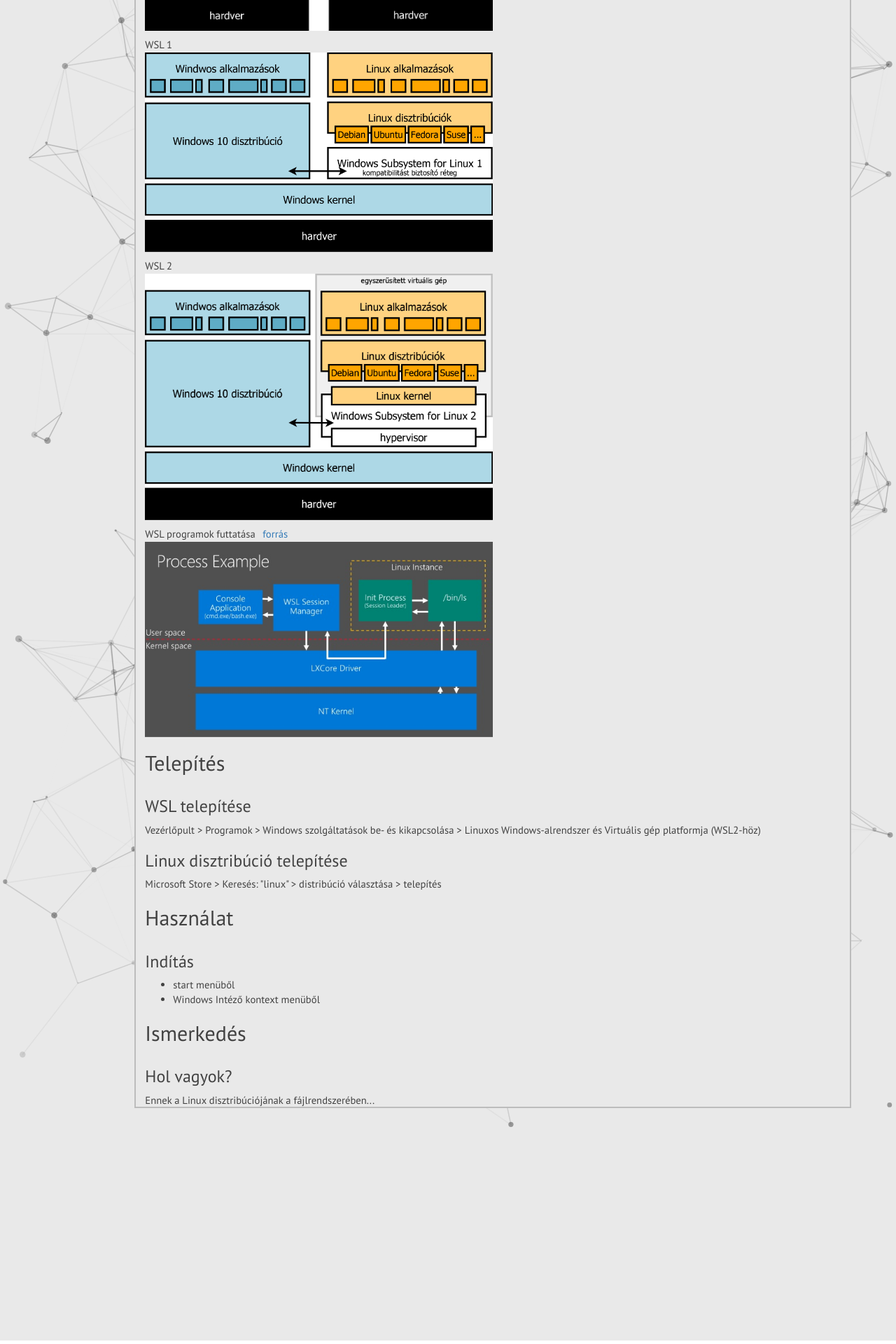
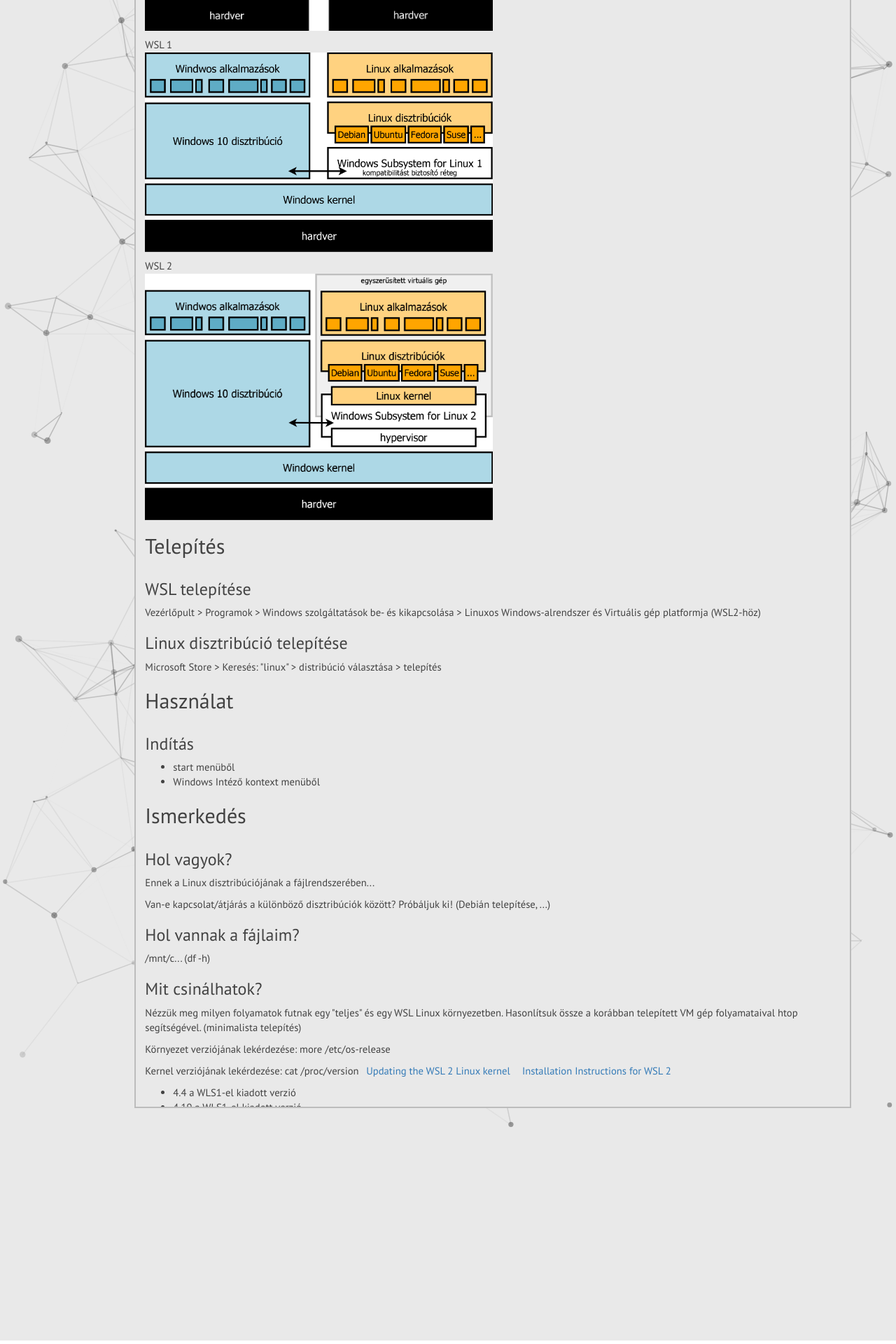
Before and after one commit to geryxyz/geryxyz, a Jekyll site: the page built from content/os-in-school/wsl.html, in a window 1280 px wide. Shown: the part 1409-3329 px from the top of the page at 70% size. Built offline with Jekyll 4.4.1, drawn with Linux system fonts in a browser that asks for light colours; nearby versions of some CDN libraries; library files that are not in the unit come from our copies.

Commit message:
wslprocess removed

```diff
--- a/content/os-in-school/wsl.html
+++ b/content/os-in-school/wsl.html
@@ -17,9 +17,6 @@
 <img src="wsl1.png" style="width: 50%"/></p>
 <p>WSL 2<br/>
 <img src="wsl2.png" style="width: 50%"/></p>
-
-<p>WSL programok futtatása <a href="https://www.slideshare.net/WindowsDev/build-2017-b8113-using-the-windows-subsystem-for-linux-and-the-windows-console-for-a-next-generation-developmentexperience">forrás</a><br/>
-<img src="wsl_process.jpg" style="width: 50%"/></p>
 
 <h2>Telepítés</h2>
 
```
Also changed, not shown: content/os-in-school/wsl_process.jpg (deleted).
